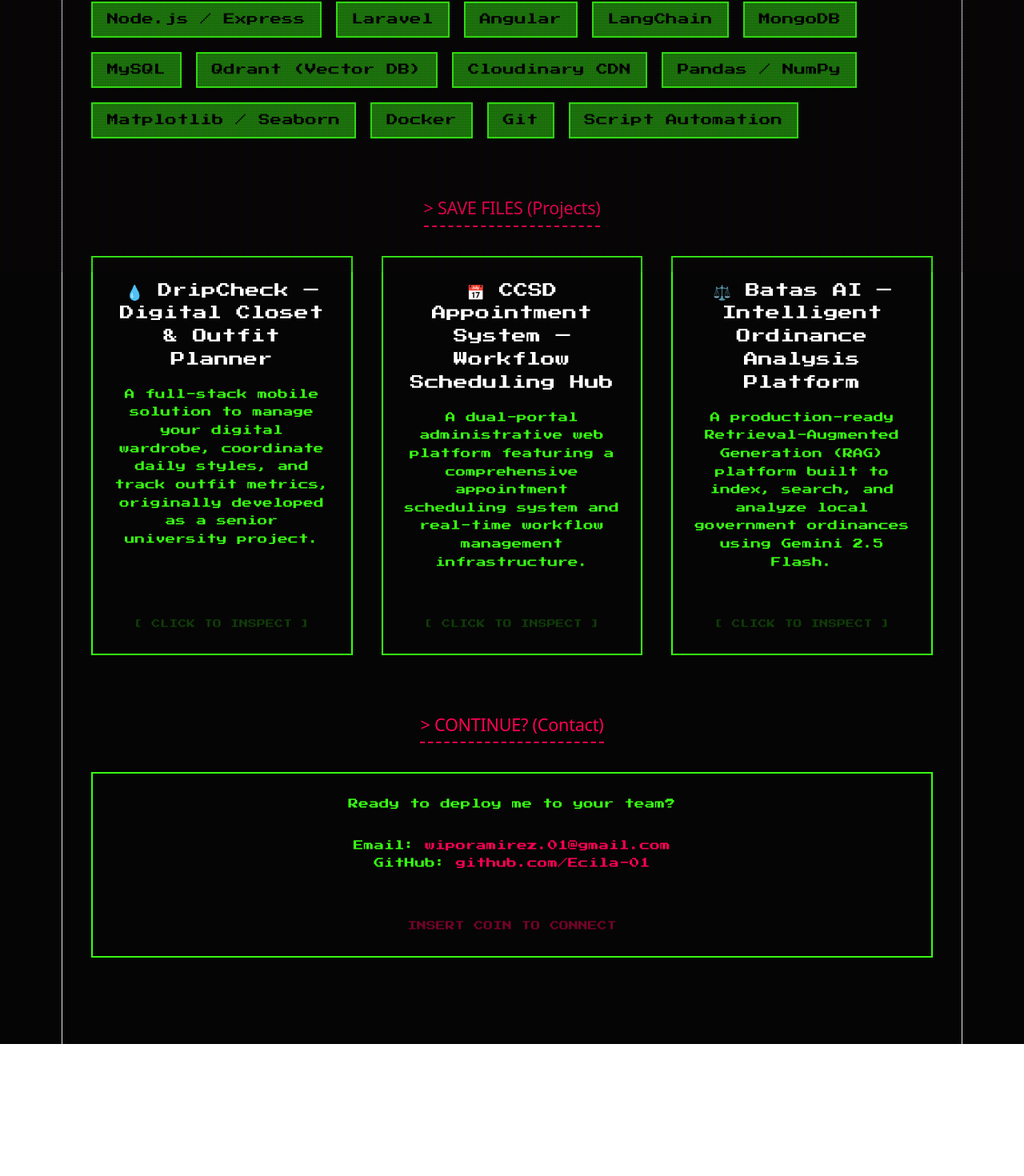
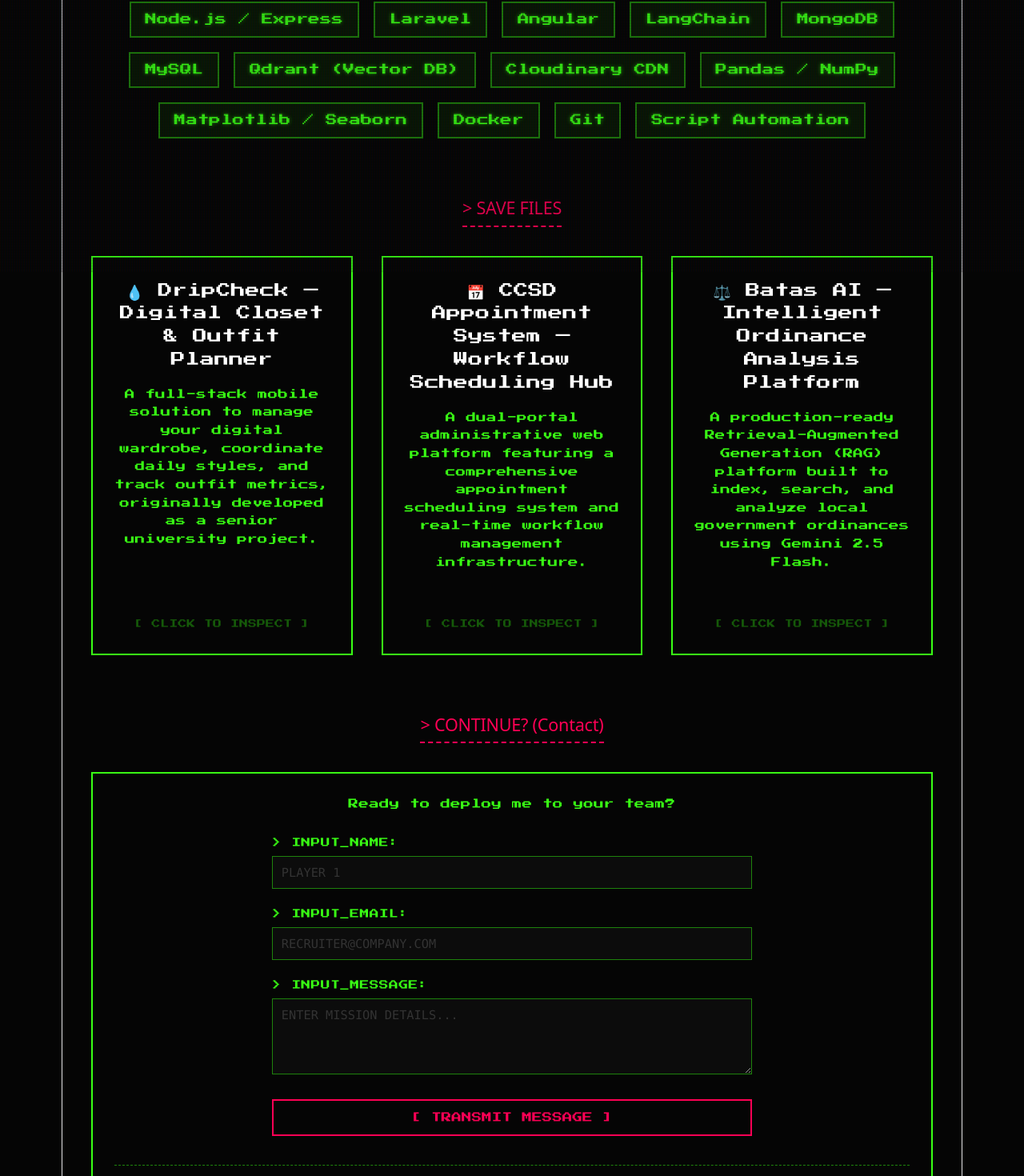
Before and after one commit to Ecila-01/WifraimNeil, a React (Vite) app: page / in a window 1280 px wide. Shown: the part 460-1930 px from the top of the page at 80% size. Before the commit the page ends 1765 px from the top, so only its background shows below. Built offline with nearby package versions, Linux system fonts and the light colour scheme.

Commit message:
new contact box

```diff
--- a/src/App.css
+++ b/src/App.css
@@ -27,7 +27,7 @@ body {
 body::after {
   content: " ";
   display: block;
-  position: fixed; /* Fixed ensures it stays locked to screen on scroll */
+  position: fixed;
   top: 0;
   left: 0;
   bottom: 0;
@@ -41,7 +41,7 @@ body::after {
     rgba(0, 255, 0, 0.02),
     rgba(0, 0, 255, 0.06)
   );
-  z-index: 9999; /* Higher than modal overlays */
+  z-index: 9999;
   background-size: 100% 2px, 3px 100%;
   pointer-events: none;
 }
@@ -69,7 +69,19 @@ h1 {
   font-size: 2rem;
   margin-bottom: 1rem;
   text-transform: uppercase;
-  text-shadow: 2px 2px 0px var(--text-dim);
+
+  /* FORCE TRUE NEON GREEN: Pure bright luminescent phosphor green */
+  color: #39ff14 !important;
+
+  /* CRITICAL GLOW OVERHAUL: Multi-layered light radiation
+     This forces a bright green aura behind the text so it can never be dark */
+  text-shadow:
+    0 0 5px #39ff14,
+    0 0 10px #39ff14,
+    0 0 20px #1e820c,
+    0 0 40px rgba(57, 255, 20, 0.4);
+
+  letter-spacing: 1px;
 }
 
 h2 {
@@ -123,27 +135,40 @@ h2 {
   padding-top: 1.5rem;
   font-size: 0.65rem;
 }
+
 /* Skills Block Badges */
 ul.inventory {
   list-style-type: none;
   display: flex;
   flex-wrap: wrap;
-  gap: 1rem;
+  gap: 0.5rem;
+  justify-content: center;
 }
 
 ul.inventory li {
-  font-size: 0.8rem;
-  background: var(--text-dim);
-  color: #000;
-  padding: 0.5rem 1rem;
-  border: 2px solid var(--text-main);
+  font-size: 0.55rem;
+  padding: 0.35rem 0.6rem;
+  background: rgba(30, 130, 12, 0.15);
+  color: var(--text-main);
+  border: 2px solid var(--text-dim);
+  text-shadow: 0 0 5px rgba(57, 255, 20, 0.5);
+  white-space: nowrap;
 }
-
 /* Utility Animations & Global Links */
 .blink {
   animation: blinker 1s linear infinite;
 }
+/* --- DESKTOP GRID ADJUSTMENTS --- */
+@media (min-width: 768px) {
+  ul.inventory {
+    gap: 1rem; /* Restores the standard classic gaps on desktop monitors */
+  }
 
+  ul.inventory li {
+    font-size: 0.8rem; /* Restores standard sizing for high-res screens */
+    padding: 0.5rem 1rem;
+  }
+}
 @keyframes blinker {
   50% { opacity: 0; }
 }
@@ -166,20 +191,20 @@ a:hover {
   left: 0;
   width: 100vw;
   height: 100vh;
-  background: rgba(0, 0, 0, 0.9); /* Slightly darker for better readability */
+  background: rgba(0, 0, 0, 0.9);
   display: flex;
   justify-content: center;
   align-items: center;
   z-index: 100;
-  padding: 1rem; /* Acts as a natural margin boundary line on small mobile screens */
+  padding: 1rem;
 }
 
 .modal-content {
   background-color: var(--bg-color);
   border: 2px solid var(--text-main);
-  padding: 3.5rem 1.2rem 1.5rem 1.2rem; /* Comfortable inner safe zone */
+  padding: 3.5rem 1.2rem 1.5rem 1.2rem;
   width: 100%;
-  height: 90vh; /* Maximized operational layout room on smaller viewports */
+  height: 90vh;
   max-width: 1400px;
   position: relative;
   box-shadow: 6px 6px 0px var(--text-dim);
@@ -190,21 +215,21 @@ a:hover {
 .modal-content h3 {
   color: var(--accent);
   margin-bottom: 0.8rem;
-  font-size: 0.75rem; /* Drastically downscaled default baseline for phone viewports */
+  font-size: 0.75rem;
   line-height: 1.5;
   text-transform: uppercase;
   flex-shrink: 0;
-  word-break: break-word; /* Allows long titles to cleanly snap into multiple rows */
+  word-break: break-word;
   text-align: left;
 }
 
 .modal-body {
   display: flex;
-  flex-direction: column; /* Structural stacked layout defaults for phones */
+  flex-direction: column;
   gap: 1.5rem;
   margin-top: 0.5rem;
   flex-grow: 1;
-  overflow-y: auto; /* CRITICAL: Permits entire body window card scrolling if heights mismatch */
+  overflow-y: auto;
   -webkit-overflow-scrolling: touch;
 }
 
@@ -248,13 +273,13 @@ a:hover {
   align-items: center;
   justify-content: center;
   width: 100%;
-  flex-shrink: 0; /* Keeps phone monitors from getting squished flat to 0px */
+  flex-shrink: 0;
 }
 
 .crt-image-wrapper {
   width: 100%;
   aspect-ratio: 5 / 4;
-  max-width: 480px; /* Uniform width constraint for mobile view framing */
+  max-width: 480px;
   background-color: #0d0d0d;
   border: 2px solid var(--text-dim);
   display: flex;
@@ -274,7 +299,7 @@ a:hover {
   padding: 0.3rem;
 }
 
-/* Ambient Radar Scanning Effects */
+/* Ambient Radar Scanning Effect — FIX: reduced opacity so image stays readable */
 .crt-image-wrapper::before {
   content: "";
   position: absolute;
@@ -285,8 +310,8 @@ a:hover {
   background: linear-gradient(
     to bottom,
     rgba(57, 255, 20, 0) 0%,
-    rgba(57, 255, 20, 0.15) 80%,
-    rgba(57, 255, 20, 0.3) 100%
+    rgba(57, 255, 20, 0.05) 80%,   /* was 0.15 */
+    rgba(57, 255, 20, 0.10) 100%   /* was 0.30 */
   );
   animation: scanRadar 4s linear infinite;
   pointer-events: none;
@@ -298,6 +323,7 @@ a:hover {
   100% { top: 120%; }
 }
 
+/* FIX: scanline stripe overlay reduced from 0.12 to 0.04 — was killing image clarity */
 .crt-image-wrapper::after {
   content: "";
   position: absolute;
@@ -307,7 +333,7 @@ a:hover {
   height: 100%;
   background: repeating-linear-gradient(
     rgba(0, 0, 0, 0) 0px,
-    rgba(0, 0, 0, 0.12) 2px,
+    rgba(0, 0, 0, 0.04) 2px,       /* was 0.12 */
     rgba(0, 0, 0, 0) 4px
   );
   pointer-events: none;
@@ -329,7 +355,7 @@ a:hover {
   width: 100%;
   color: #ffffff;
   font-family: 'Courier New', Consolas, Monaco, monospace;
-  font-size: 0.8rem; /* Slightly balanced for small-screen viewport text alignment */
+  font-size: 0.8rem;
   font-weight: bold;
   line-height: 1.6;
   letter-spacing: 0.3px;
@@ -379,7 +405,7 @@ a:hover {
   text-decoration: none;
   border: 1px dashed var(--accent);
   padding: 0.6rem 1.2rem;
-  width: 100%; /* Spans full card row boundary channel width on mobile layout paths */
+  width: 100%;
   transition: all 0.2s ease;
 }
 
@@ -400,18 +426,18 @@ a:hover {
 @media (min-width: 992px) {
   .modal-content {
     padding: 3rem 2rem 2rem;
-    height: 85vh; /* Revert back to desktop system boundaries */
+    height: 85vh;
   }
 
   .modal-content h3 {
-    font-size: 1.1rem; /* Crisp presentation sizes for workstation views */
+    font-size: 1.1rem;
   }
 
   .modal-body {
-    flex-direction: row; /* Snaps side-by-side elements flawlessly */
+    flex-direction: row;
     align-items: stretch;
     gap: 2.5rem;
-    overflow: hidden; /* Locks baseline canvas view so inner logs scroll standalone */
+    overflow: hidden;
   }
 
   .modal-left {
@@ -420,19 +446,114 @@ a:hover {
   }
 
   .crt-image-wrapper {
-    max-width: 100%; /* Explodes up completely into grid columns */
+    max-width: 100%;
     max-height: 100%;
   }
 
   .modal-right {
     flex: 0.8;
-    overflow-y: auto; /* Encapsulates separate document scrolling layout lines */
+    overflow-y: auto;
     border-left: 2px dashed var(--text-dim);
     padding-left: 2.5rem;
     padding-right: 0.5rem;
   }
 
   .repo-link-btn {
-    width: auto; /* Drops down to compact structural boundary layout sizing */
+    width: auto;
   }
 }
+
+/* ==========================================================================
+   7. MOBILE FIXES
+   ========================================================================== */
+@media (max-width: 991px) {
+  /* Hide the radar sweep entirely on mobile — too aggressive at small sizes */
+  .crt-image-wrapper::before {
+    display: none;
+  }
+
+  /* Give the screenshot more vertical room on portrait phones */
+  .crt-image-wrapper {
+    aspect-ratio: 4 / 3;
+    max-width: 100%;
+  }
+
+  /* Tone down the global body scanline on small screens */
+  body::after {
+    opacity: 0.4;
+  }
+}
+/* ==========================================================================
+   7. INTERACTIVE TERMINAL CONTACT FORM
+   ========================================================================== */
+.terminal-form {
+  display: flex;
+  flex-direction: column;
+  gap: 1.2rem;
+  width: 100%;
+  max-width: 600px;
+  margin: 0 auto;
+  text-align: left;
+}
+
+.form-group {
+  display: flex;
+  flex-direction: column;
+  gap: 0.4rem;
+}
+
+.form-group label {
+  font-family: 'Press Start 2P', cursive;
+  font-size: 0.65rem;
+  color: var(--text-main);
+  letter-spacing: 0.5px;
+}
+
+.terminal-form input,
+.terminal-form textarea {
+  background-color: #0c0c0c;
+  border: 1px solid var(--text-dim);
+  color: #ffffff;
+  font-family: 'Consolas', 'Courier New', monospace;
+  font-size: 0.85rem;
+  padding: 0.6rem;
+  outline: none;
+  transition: border-color 0.2s, box-shadow 0.2s;
+}
+
+.terminal-form input:focus,
+.terminal-form textarea:focus {
+  border-color: var(--text-main);
+  box-shadow: 0 0 5px rgba(57, 255, 20, 0.3);
+}
+
+/* Form Input Placeholder Text */
+.terminal-form ::placeholder {
+  color: #333333;
+  opacity: 1;
+}
+
+/* Retro Transmission Submission Button */
+.form-submit-btn {
+  background: var(--bg-color);
+  border: 2px solid var(--accent);
+  color: var(--accent);
+  font-family: 'Press Start 2P', cursive;
+  font-size: 0.7rem;
+  padding: 0.8rem;
+  cursor: pointer;
+  margin-top: 0.5rem;
+  transition: all 0.2s ease;
+}
+
+.form-submit-btn:hover {
+  background: var(--accent);
+  color: #000000;
+  transform: scale(1.02);
+  box-shadow: 0 0 10px var(--accent);
+}
+
+.contact-links p {
+  font-size: 0.7rem;
+  line-height: 1.8;
+}
--- a/src/App.jsx
+++ b/src/App.jsx
@@ -1,10 +1,15 @@
 import React, { useState } from 'react';
 import './App.css';
 import batasImg from './assets/projects/batas.png';
-import ccsdImg from './assets/projects/ccsd.png'
-import dripcheckImg from './assets/projects/dripcheck.png'
+import ccsdImg from './assets/projects/ccsd.png';
+import dripcheckImg from './assets/projects/dripcheck.png';
+
 function App() {
   const [activeProject, setActiveProject] = useState(null);
+
+  // 1. TOP-LEVEL STATE FOR THE TERMINAL CONTACT FORM
+  const [formStatus, setFormStatus] = useState("IDLE"); // IDLE, SUBMITTING, SUCCESS, ERROR
+
   const projects = [
     {
       id: 'dripcheck',
@@ -71,8 +76,37 @@ function App() {
     },
   ];
 
+  const closeModal = () => setActiveProject(null);
 
-  const closeModal = () => setActiveProject(null);
+  // 2. CLEANLY ISOLATED ASYNCHRONOUS FORM SUBMISSION HANDLER
+  const handleFormSubmit = async (e) => {
+    e.preventDefault();
+    setFormStatus("SUBMITTING");
+
+    const form = e.target;
+    const data = new FormData(form);
+
+    data.append("access_key", import.meta.env.VITE_WEB3FORMS_KEY);
+
+    try {
+      const response = await fetch("https://api.web3forms.com/submit", {
+        method: "POST",
+        body: data,
+        headers: { 'Accept': 'application/json' }
+      });
+
+      const result = await response.json();
+
+      if (result.success) {
+        setFormStatus("SUCCESS");
+        form.reset();
+      } else {
+        setFormStatus("ERROR");
+      }
+    } catch (error) {
+      setFormStatus("ERROR");
+    }
+  };
 
   return (
     <div className="container">
@@ -82,29 +116,23 @@ function App() {
       </header>
 
       <main>
+        {/* INVENTORY SECTION */}
         <section className="section">
-          <h2>&gt; INVENTORY (Skills)</h2>
+          <h2>&gt; INVENTORY</h2>
           <ul className="inventory">
-              {/* Core Languages */}
             <li>JavaScript</li>
             <li>Python</li>
             <li>Java</li>
             <li>PHP</li>
-
-              {/* Frameworks & Libraries */}
             <li>React.js / Native</li>
             <li>Node.js / Express</li>
             <li>Laravel</li>
             <li>Angular</li>
             <li>LangChain</li>
-
-              {/* Databases & Storage */}
             <li>MongoDB</li>
             <li>MySQL</li>
             <li>Qdrant (Vector DB)</li>
             <li>Cloudinary CDN</li>
-
-              {/* Data Science & Tools */}
             <li>Pandas / NumPy</li>
             <li>Matplotlib / Seaborn</li>
             <li>Docker</li>
@@ -113,10 +141,10 @@ function App() {
           </ul>
         </section>
 
+        {/* SAVE FILES SECTION */}
         <section className="section">
-          <h2>&gt; SAVE FILES (Projects)</h2>
+          <h2>&gt; SAVE FILES</h2>
           <div className="grid">
-            {/* Map through the projects array to generate cards dynamically */}
             {projects.map((proj) => (
               <div
                 key={proj.id}
@@ -134,18 +162,71 @@ function App() {
           </div>
         </section>
 
+        {/* CONTINUE? (CONTACT) SECTION */}
         <section className="section">
           <h2>&gt; CONTINUE? (Contact)</h2>
           <div className="card">
-            <p>Ready to deploy me to your team?</p>
+            <p style={{ marginBottom: '1.5rem' }}>Ready to deploy me to your team?</p>
+
+            {/* CONDITIONAL RENDERING REFACTOR BASED ON STATE STATE MACHINE */}
+            {formStatus === "SUCCESS" ? (
+              <div className="terminal-alert success-box">
+                <h3>[ TRANSMISSION SUCCESSFUL ]</h3>
                 <br />
-            <p>Email: <a href="mailto:wiporamirez.01@gmail.com">wiporamirez.01@gmail.com</a></p>
+                <p className="blink">&gt; DATA RECEIVED BY PLAYER 1.</p>
+                <p>&gt; ENCRYPTED SIGNAL SENT TO INBOX.</p>
+                <br />
+                <button
+                  onClick={() => setFormStatus("IDLE")}
+                  className="form-submit-btn"
+                  style={{ width: 'auto', padding: '0.5rem 1rem' }}
+                >
+                  [ SEND ANOTHER MESSAGE ]
+                </button>
+              </div>
+            ) : (
+              <form
+                onSubmit={handleFormSubmit}
+                action="https://api.web3forms.com/submit"
+                method="POST"
+                className="terminal-form"
+              >
+                <div className="form-group">
+                  <label>&gt; INPUT_NAME:</label>
+                  <input type="text" name="name" required placeholder="PLAYER 1" disabled={formStatus === "SUBMITTING"} />
+                </div>
+
+                <div className="form-group">
+                  <label>&gt; INPUT_EMAIL:</label>
+                  <input type="email" name="email" required placeholder="RECRUITER@COMPANY.COM" disabled={formStatus === "SUBMITTING"} />
+                </div>
+
+                <div className="form-group">
+                  <label>&gt; INPUT_MESSAGE:</label>
+                  <textarea name="message" required rows="4" placeholder="ENTER MISSION DETAILS..." disabled={formStatus === "SUBMITTING"}></textarea>
+                </div>
+
+                <button type="submit" className="form-submit-btn" disabled={formStatus === "SUBMITTING"}>
+                  {formStatus === "SUBMITTING" ? "[ TRANSMITTING... ]" : "[ TRANSMIT MESSAGE ]"}
+                </button>
+
+                {formStatus === "ERROR" && (
+                  <p style={{ color: 'var(--accent)', fontSize: '0.65rem', marginTop: '1rem', textAlign: 'center' }}>
+                    &gt; ERROR: TRANSMISSION FAILED. PLEASE TRY AGAIN.
+                  </p>
+                )}
+              </form>
+            )}
+
+            <div className="contact-links" style={{ marginTop: '2rem', borderTop: '1px dashed var(--text-dim)', paddingTop: '1.5rem' }}>
+              <p>Direct Link: <a href="mailto:wiporamirez.01@gmail.com">wiporamirez.01@gmail.com</a></p>
               <p>GitHub: <a href="https://github.com/Ecila-01" target="_blank" rel="noreferrer">github.com/Ecila-01</a></p>
-            <br />
-            <p className="blink" style={{color: 'var(--accent)'}}>INSERT COIN TO CONNECT</p>
+            </div>
           </div>
         </section>
       </main>
+
+      {/* MODAL OVERLAY PORTAL */}
       {activeProject && (
         <div className="modal-overlay" onClick={closeModal}>
           <div className="modal-content" onClick={(e) => e.stopPropagation()}>
@@ -155,7 +236,6 @@ function App() {
             <span className="modal-tech">Tech Stack // {activeProject.tech}</span>
 
             <div className="modal-body">
-              {/* LEFT COLUMN: Screenshot Box */}
               <div className="modal-left">
                 {activeProject.img && (
                   <div className="crt-image-wrapper">
@@ -168,13 +248,11 @@ function App() {
                 )}
               </div>
 
-              {/* RIGHT COLUMN: Technical Details */}
               <div className="modal-right">
                 <div className="modal-desc">
                   {activeProject.longDesc}
                 </div>
 
-                {/* Dynamic GitHub Link button */}
                 {activeProject.github && (
                   <div style={{ marginTop: 'auto', paddingTop: '1.5rem', width: '100%' }}>
                     <a
```
Also changed, not shown: 1 other file (tests, documents, lock files or other folders). Lines whose indentation alone changed are shown as unchanged.
